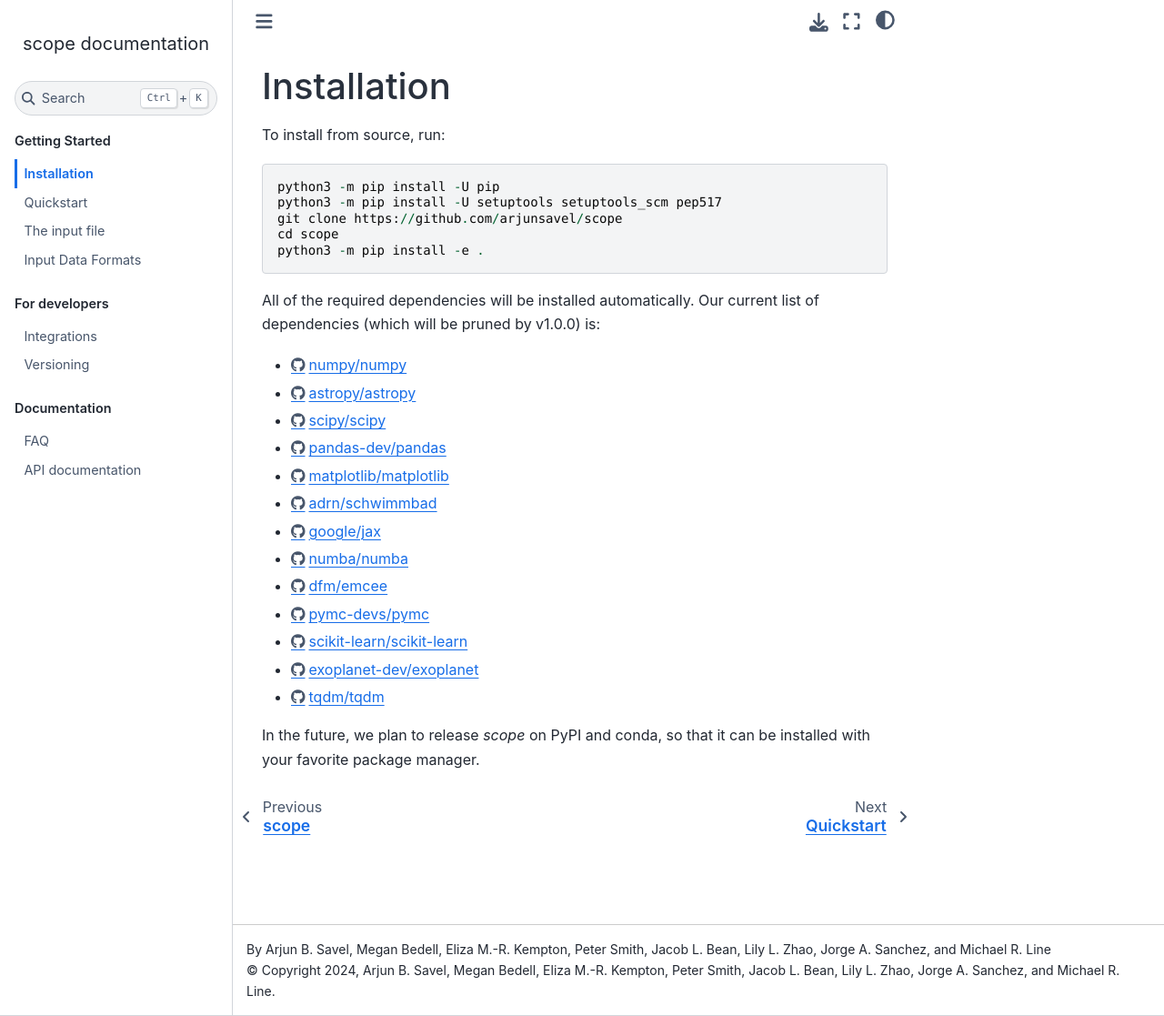
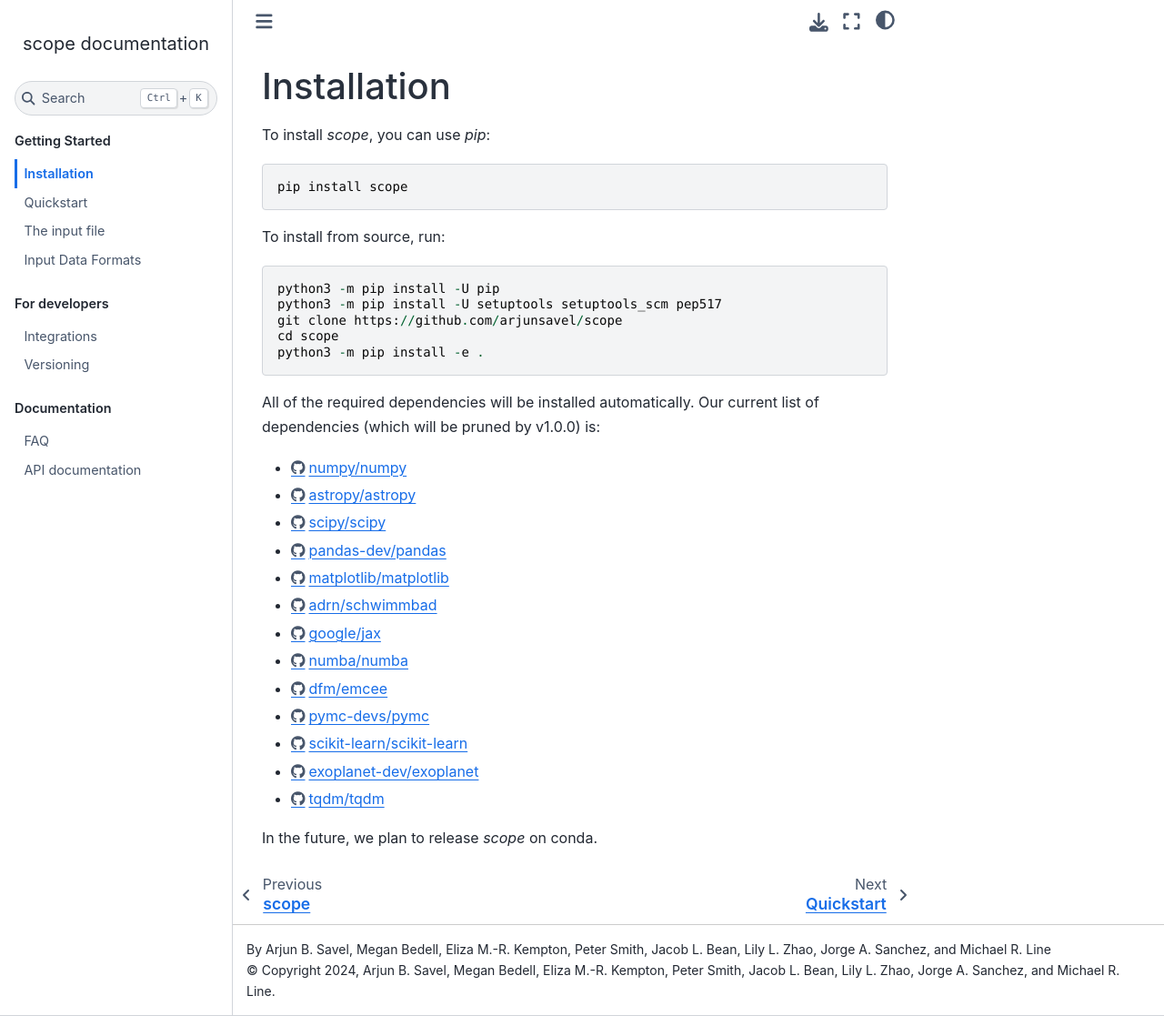
Before and after one commit to arjunsavel/scope, a Sphinx documentation site: the page built from docs/pages/installation.rst, in a window 1280 px wide and 1117 px high. Shown: the whole window at 91% size. Built offline with Sphinx 7.4.7 and the Sphinx Book theme 1.1.4, drawn with Linux system fonts in a browser that asks for light colours.

Commit message:
update installation instructions

```diff
--- a/docs/pages/installation.rst
+++ b/docs/pages/installation.rst
@@ -1,5 +1,9 @@
 Installation
 -------------
+To install `scope`, you can use `pip`::
+
+    pip install scope
+
 To install from source, run::
 
     python3 -m pip install -U pip
@@ -26,5 +30,4 @@ All of the required dependencies will be installed automatically. Our current li
 * https://github.com/tqdm/tqdm
 
 
-In the future, we plan to release `scope` on PyPI and conda, so that it can be installed
-with your favorite package manager.
+In the future, we plan to release `scope` on conda.
```
